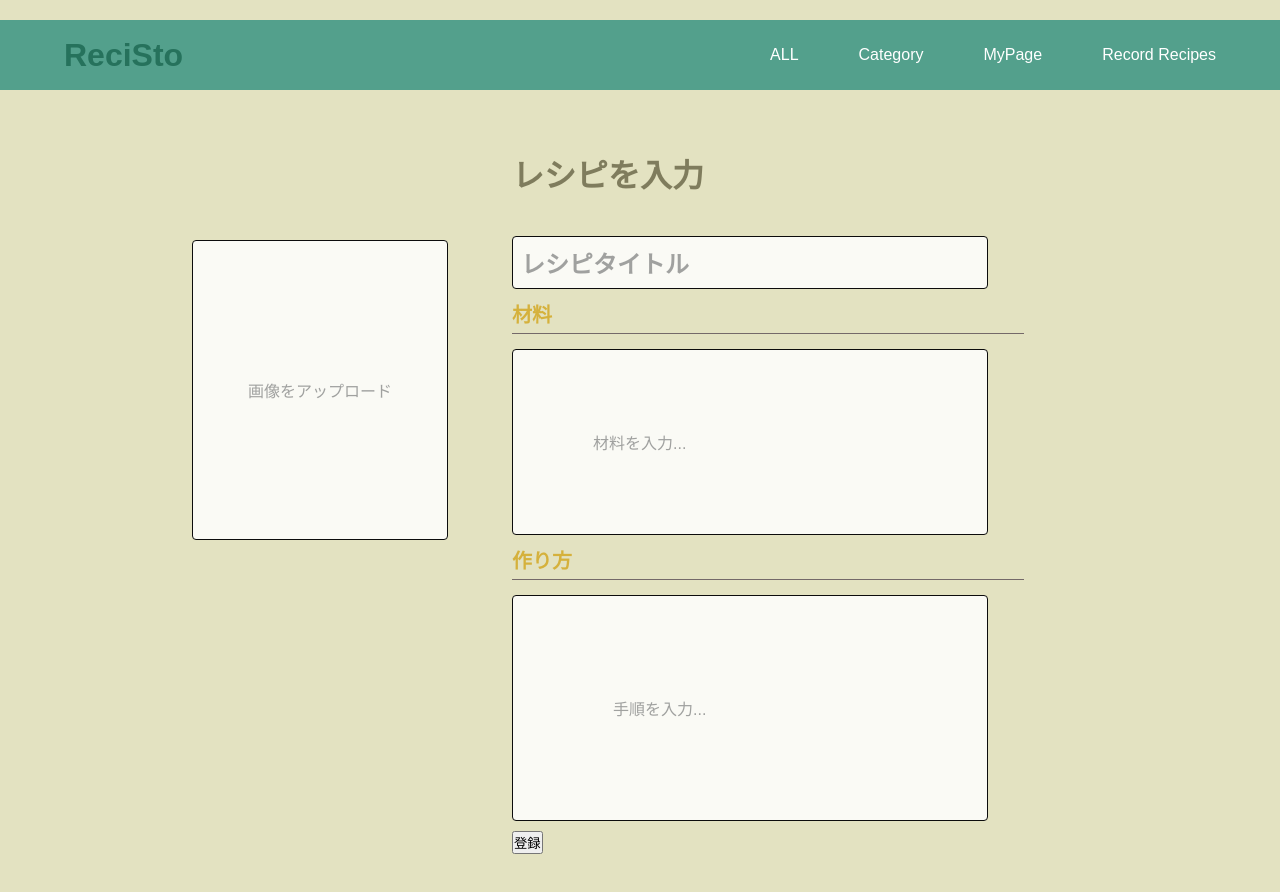
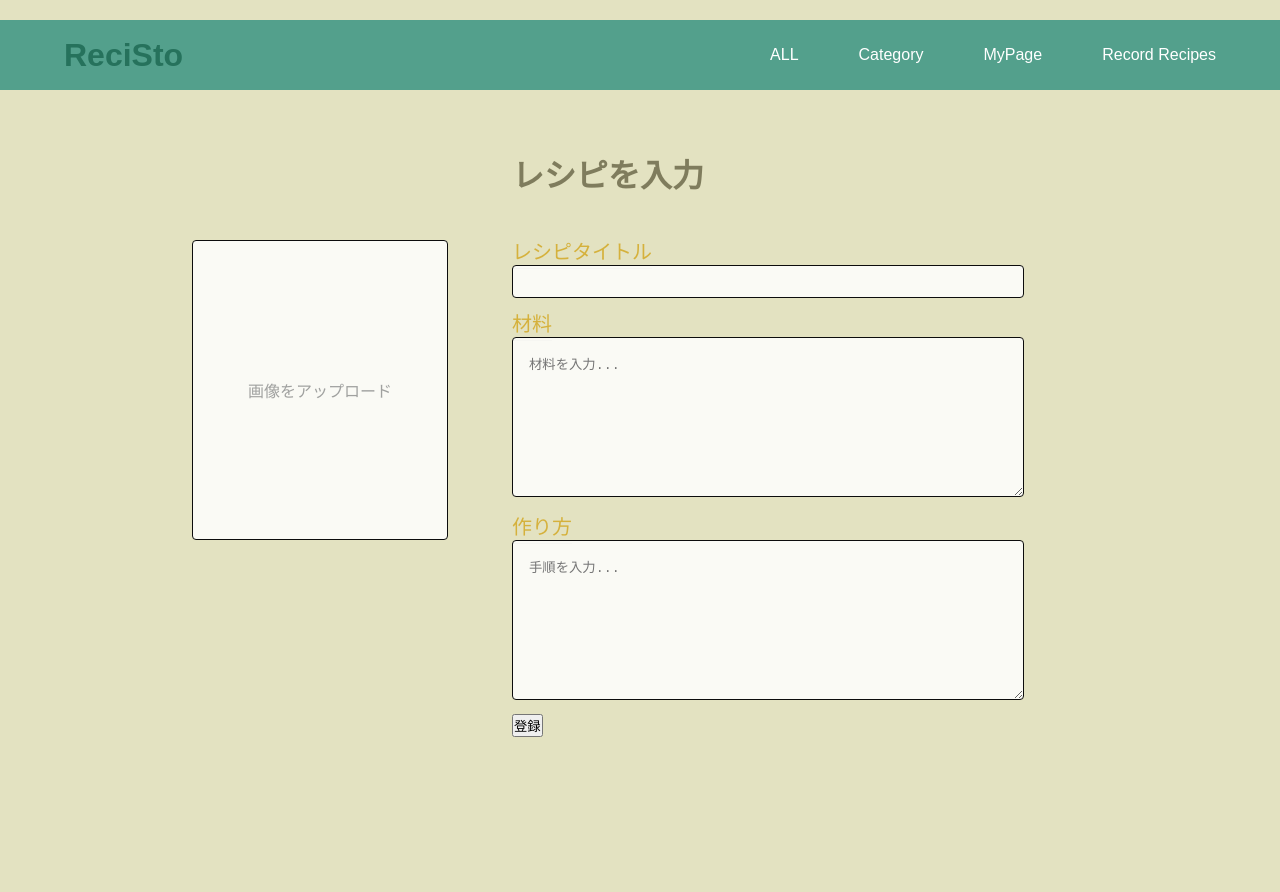
Before and after one commit to kurumi328/recisto, a Next.js app: page /create in a window 1280 px wide. Shown: the top 892 px of the page. After the commit the page ends 827 px from the top, so only its background shows below. Built offline with nearby package versions, Linux system fonts and the light colour scheme.

Commit message:
create page fix

```diff
--- a/src/app/create/page.jsx
+++ b/src/app/create/page.jsx
@@ -3,39 +3,6 @@
 import styles from "./styles.module.css";
 
 export default function Create() {
-
-  // const handleSubmit = async (e) => {
-  //   e.preventDefault();
-  //   if (
-  //     newTitle.trim() === "" ||
-  //     newCategory.trim() === "" ||
-  //     newIngredients.trim() === "" ||
-  //     newRecipe.trim() === ""
-  //   ) {
-  //     setError("タイトルとカテゴリと材料と手順を入力してください");
-  //     return;
-  //   }
-  //   try {
-  //     const addedRecord = await addTodo(
-  //       newTitle,
-  //       newCategory,
-  //       newIngredients,
-  //       newRecipe,
-  //     );
-  //     if (addedRecord) {
-  //       setRecords([addedRecord, ...records]);
-  //       setNewTitle("");
-  //       setNewCategory("");
-  //       setNewIngredients("");
-  //       setNewRecipe("");
-  //       setError("");
-  //     }
-  //   } catch (error) {
-  //     console.error("Error adding record:", error);
-  //     setError("記録の追加に失敗しました。");
-  //   }
-  // };
-
   return (
     <div className={styles.flex}>
       <div className={styles.imgBox}>
@@ -43,12 +10,22 @@ export default function Create() {
       </div>
       <div className={styles.recipe}>
         <h1 className={styles.heading}>レシピを入力</h1>
+
         <div className={styles.uiForm}>
-          <h2 className={styles.recipeTitle}>レシピタイトル</h2>
-          <h3 className={styles.contentTitle}>材料</h3>
-          <dl className={styles.ingredientList}>材料を入力...</dl>
-          <h2 className={styles.contentTitle}>作り方</h2>
-          <ol className={styles.stepList}>手順を入力...</ol>
+          <div>
+            <label className={styles.label} htmlFor="title">レシピタイトル</label>
+            <input type="text" id="title" className={styles.recipeTitleInput} />
+          </div>
+
+          <div>
+            <label className={styles.label} htmlFor="ingredients">材料</label>
+            <textarea placeholder="材料を入力..." className={styles.ingredientInput}></textarea>
+          </div>
+
+          <div>
+            <label className={styles.label} htmlFor="content">作り方</label>
+            <textarea type="text" placeholder="手順を入力..." className={styles.contentInput}></textarea>
+          </div>
         </div>
 
         <button className={styles.createButton}>登録</button>
--- a/src/app/create/styles.module.css
+++ b/src/app/create/styles.module.css
@@ -6,12 +6,14 @@
   margin-bottom: 90px;
   justify-content: center;
 }
+
 .heading {
   color: rgba(115, 112, 80, 0.896);
   font-size: 2rem;
   text-align: left;
   margin-bottom: 40px;
 }
+
 .imgBox {
   width: 20%;
   height: 300px;
@@ -24,6 +26,7 @@
   text-align: center;
   position: relative;
 }
+
 .recipeImg {
   color: rgba(116, 117, 117, 0.674);
   position: absolute;
@@ -32,26 +35,23 @@
   transform: translate(-50%, -50%);
   width: 100%;
 }
+
 .recipe {
   width: 50%;
   padding: 40px 5% 0 5%;
 }
-.recipeTitle {
-  width: 93%;
-  padding: 8px;
-  background-color: rgba(251, 251, 247, 0.965);
-  margin-bottom: 10px;
-  border: 1px solid #0c0c0c;
-  color: rgba(116, 117, 117, 0.674);
-  border-radius: 4px;
+
+.label {
+  color: #d4af36f5;
+  border-bottom: solid 1px #746969;
+  font-size: 1.25rem;
+  padding-bottom: 5px;
+  margin: 10px 0 15px 0;
 }
-.categoryWrap {
-  width: 80%;
-  display: flex;
-  flex: none;
-}
-.category {
-  width: 93%;
+
+/* レシピタイトル 入力欄 */
+.recipeTitleInput {
+  width: 100%;
   padding: 8px;
   margin-bottom: 10px;
   background-color: rgba(251, 251, 247, 0.965);
@@ -59,25 +59,24 @@
   color: rgba(116, 117, 117, 0.674);
   border-radius: 4px;
 }
-.contentTitle {
-  color: #d4af36f5;
-  border-bottom: solid 1px #746969;
-  font-size: 1.25rem;
-  padding-bottom: 5px;
-  margin: 10px 0 15px 0;
-}
-.ingredientList {
-  width: 93%;
-  padding: 80px;
+
+/* 材料 入力欄 */
+.ingredientInput {
+  width: 100%;
+  height: 160px;
+  padding: 16px;
   margin-bottom: 10px;
   background-color: rgba(251, 251, 247, 0.965);
   border: 1px solid #0c0c0c;
   color: rgba(116, 117, 117, 0.674);
   border-radius: 4px;
 }
-.stepList {
-  width: 93%;
-  padding: 100px;
+
+/* 作り方 入力欄 */
+.contentInput {
+  width: 100%;
+  height: 160px;
+  padding: 16px;
   margin-bottom: 10px;
   background-color: rgba(251, 251, 247, 0.965);
   border: 1px solid #0c0c0c;
```
